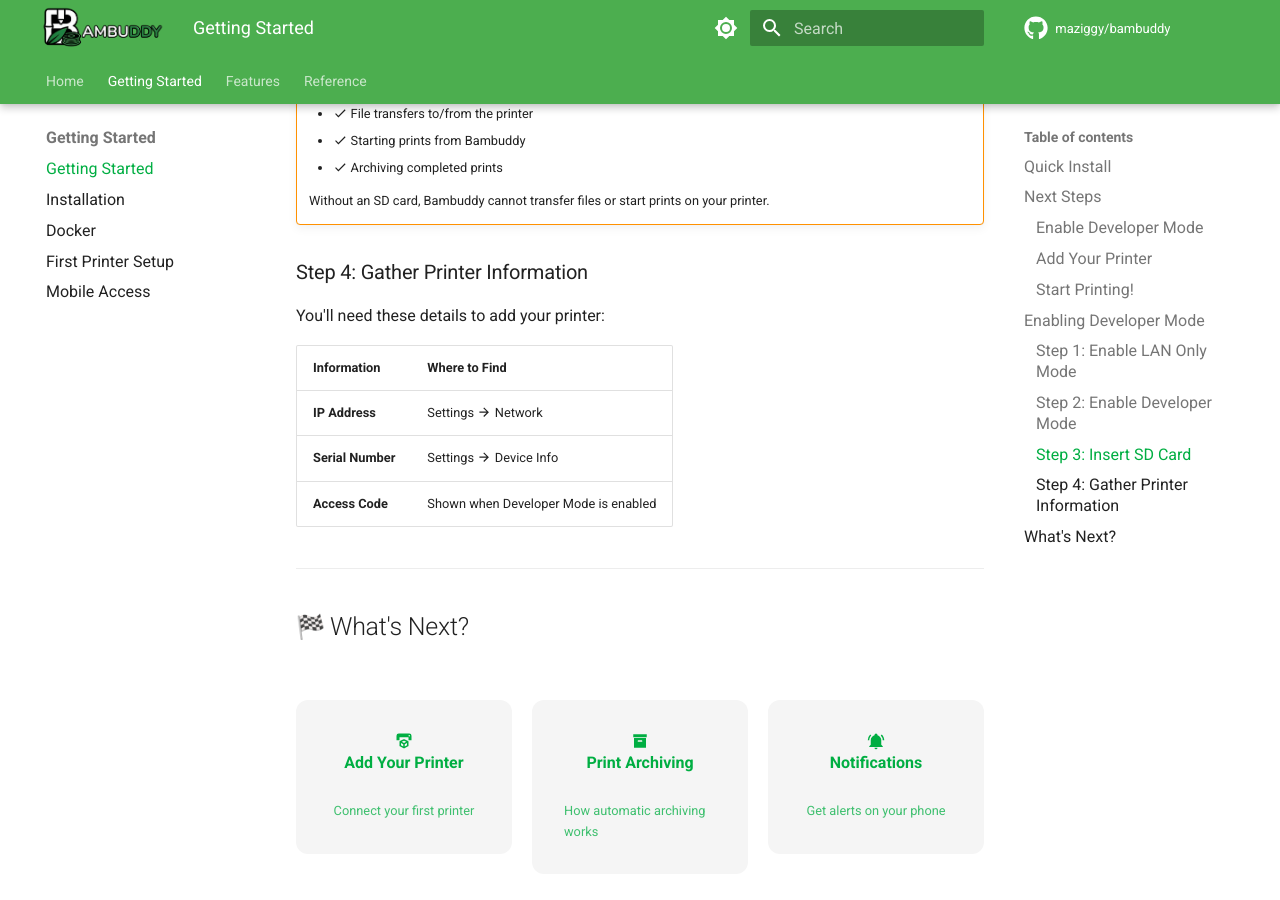
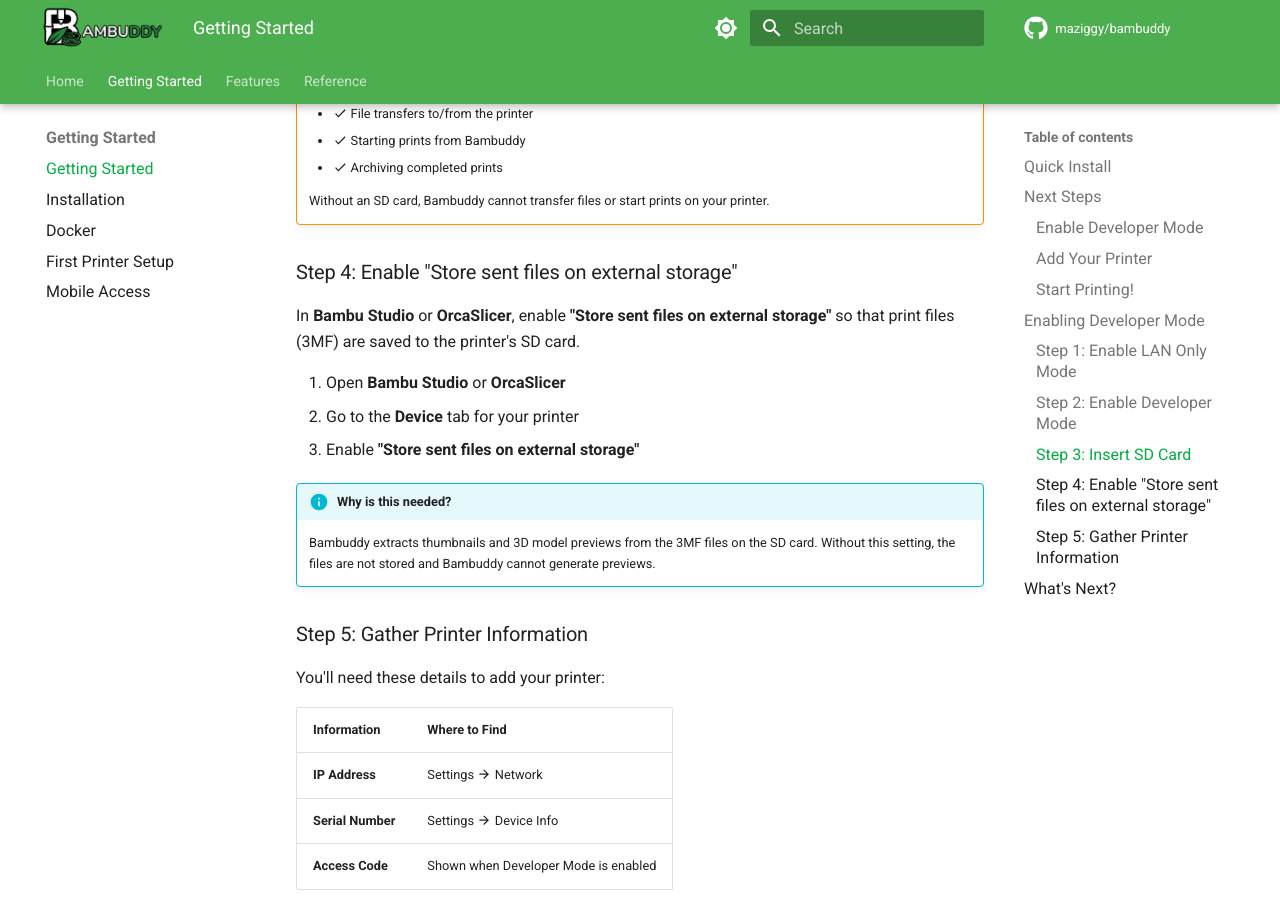
Before and after one commit to maziggy/bambuddy-wiki, an MkDocs documentation site: the page built from docs/getting-started/index.md, in a window 1280 px wide and 900 px high, scrolled down 2388 px. Built offline with MkDocs 1.6.1 and Material for MkDocs 9.7.7, drawn with Linux system fonts in a browser that asks for light colours; emoji names are drawn with the system emoji font; comment, search, counter and statistics services are not loaded; the version menu is left out.

Commit message:
Updated Wiki

```diff
--- a/docs/getting-started/index.md
+++ b/docs/getting-started/index.md
@@ -109,7 +109,18 @@ Bambuddy connects to your printer via **Developer Mode** - a local connection th
 
     Without an SD card, Bambuddy cannot transfer files or start prints on your printer.
 
-### Step 4: Gather Printer Information
+### Step 4: Enable "Store sent files on external storage"
+
+In **Bambu Studio** or **OrcaSlicer**, enable **"Store sent files on external storage"** so that print files (3MF) are saved to the printer's SD card.
+
+1. Open **Bambu Studio** or **OrcaSlicer**
+2. Go to the **Device** tab for your printer
+3. Enable **"Store sent files on external storage"**
+
+!!! info "Why is this needed?"
+    Bambuddy extracts thumbnails and 3D model previews from the 3MF files on the SD card. Without this setting, the files are not stored and Bambuddy cannot generate previews.
+
+### Step 5: Gather Printer Information
 
 You'll need these details to add your printer:
 
```
